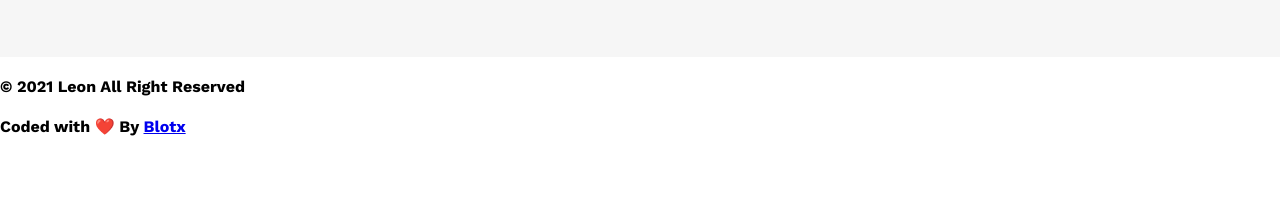
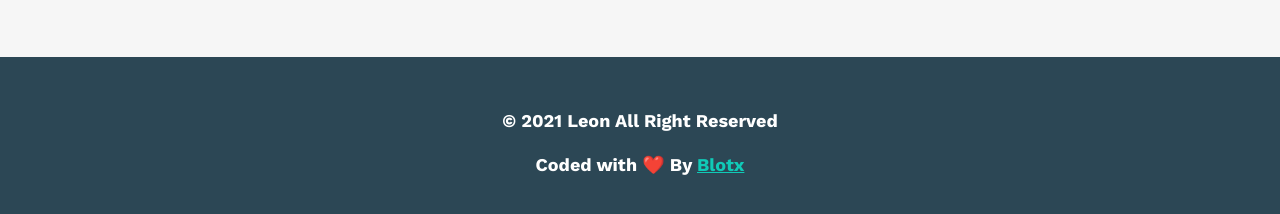
Before and after one commit to blotx-74/design1-leon, a plain HTML site: page index.html in a window 1280 px wide. Shown: the part 3747-3961 px from the top of the page. Before the commit the page ends 3904 px from the top, so only its background shows below. Drawn offline with nearby package versions, Linux system fonts and the light colour scheme.

Commit message:
Update style.css

```diff
--- a/css/style.css
+++ b/css/style.css
@@ -404,16 +404,15 @@ body {
 /*  END Contact section */
 
 /* START FOOTER SECTION */
-.footer{
-  background-color: var(--secondary-color);
-  color: white;
-  padding: 30px 10px;
-  text-align: center;
-  font-size: 18px;
+footer{
+    background-color: var(--secondary-color);
+    color: white;
+    padding: 30px 10px;
+    text-align: center;
+    font-size: 18px;
 }
-footer span{
-  font-weight: bold;
-  color: var(--main-color);
+footer :nth-child(2) a{
+    color: #10cab7;
 }
  .credit{
   padding-top: 8px;
```
